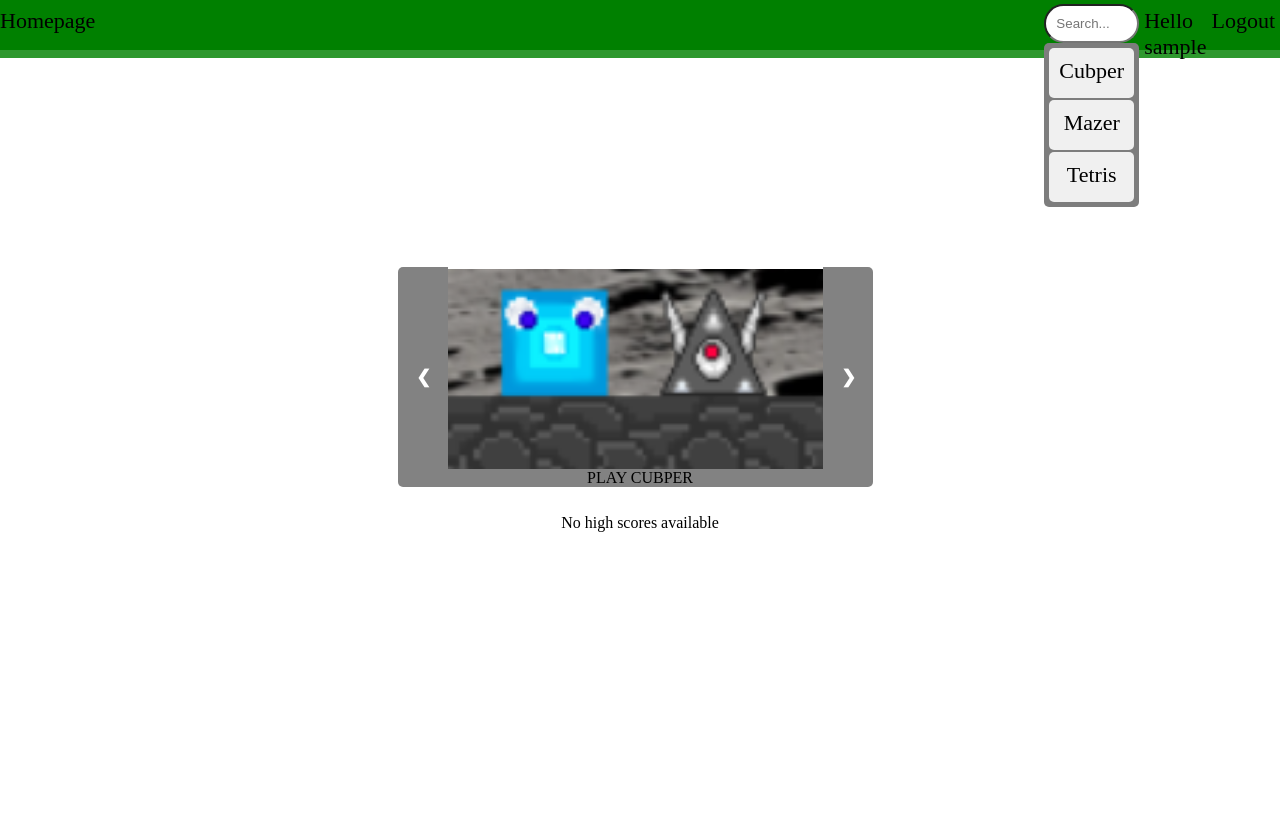
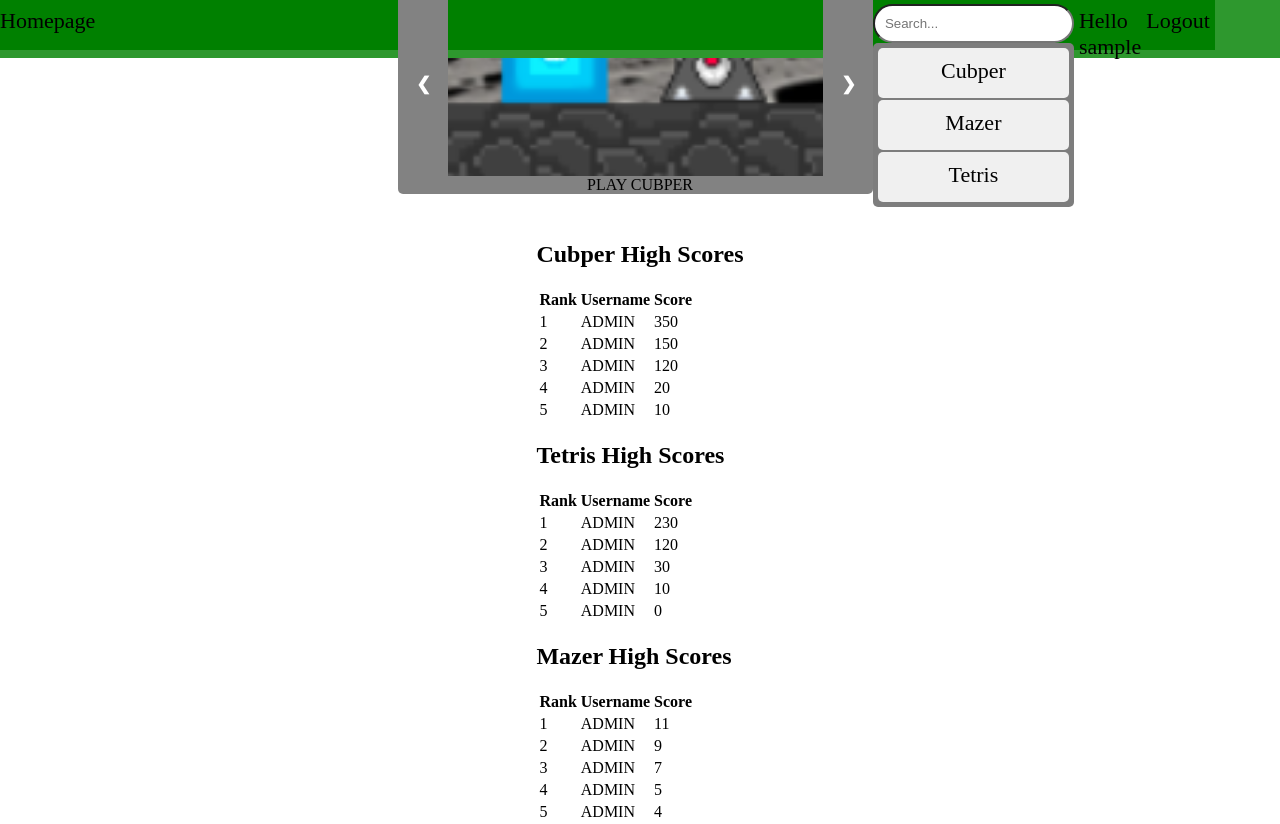
Before and after one commit to ShadowMan60/GameWebsite, a PHP site: page / in a window 1280 px wide. Before the commit the page ends 532 px from the top, so only its background shows below. Run offline with PHP 8.4, Linux system fonts and the light colour scheme; the visitor is signed in with stand-in values (Sample User, id 1); data comes from the database, SQL or seed files in the repository; data that the repository does not hold is empty.

Commit message:
scoreboard ± SQL
scoreboard per game en sql daarvoor

```diff
--- a/PHP/index.php
+++ b/PHP/index.php
@@ -6,37 +6,71 @@
 }
 $username = $_SESSION['username'];
 
-
 include_once("database.php");
-
 
 $db = new Database("localhost", "gameweb", "root", "root");
 
-// Check if the connection was successful
 if (!$db->getConnection()) {
     die("Connection failed: " . $db->getConnection()->getMessage());
 }
 
-$query = "SELECT username, score FROM highscores ORDER BY score DESC LIMIT 5";
+$query_cubper = "SELECT username, score FROM cubper_scores ORDER BY score DESC LIMIT 5";
+$query_tetris = "SELECT username, score FROM tetris_scores ORDER BY score DESC LIMIT 5";
+$query_mazer = "SELECT username, score FROM mazer_scores ORDER BY score DESC LIMIT 5";
 
 try {
-    // Execute the query
-    $result = $db->getConnection()->query($query);
 
+    $result_cubper = $db->getConnection()->query($query_cubper);
+    $result_tetris = $db->getConnection()->query($query_tetris);
+    $result_mazer = $db->getConnection()->query($query_mazer);
 
-    if ($result->rowCount() > 0) {
-        $highScores = array();
-
-
-        while ($row = $result->fetch(PDO::FETCH_ASSOC)) {
-            $highScores[] = $row;
+    if ($result_cubper->rowCount() > 0) {
+        $highScores_cubper = array();
+        while ($row = $result_cubper->fetch(PDO::FETCH_ASSOC)) {
+            $highScores_cubper[] = $row;
         }
     } else {
-        $highScores = array();
+        $highScores_cubper = array();
+    }
+
+    if ($result_tetris->rowCount() > 0) {
+        $highScores_tetris = array();
+        while ($row = $result_tetris->fetch(PDO::FETCH_ASSOC)) {
+            $highScores_tetris[] = $row;
+        }
+    } else {
+        $highScores_tetris = array();
+    }
+
+    if ($result_mazer->rowCount() > 0) {
+        $highScores_mazer = array();
+        while ($row = $result_mazer->fetch(PDO::FETCH_ASSOC)) {
+            $highScores_mazer[] = $row;
+        }
+    } else {
+        $highScores_mazer = array();
     }
 } catch (PDOException $e) {
     echo "Error executing query: " . $e->getMessage();
 }
+function displayHighScores($game, $highScores) {
+    echo "<h2>$game High Scores</h2>";
+    if (!empty($highScores)) {
+        echo "<table>";
+        echo "<tr><th>Rank</th><th>Username</th><th>Score</th></tr>";
+        foreach ($highScores as $rank => $score) {
+            echo "<tr>";
+            echo "<td>" . ($rank + 1) . "</td>";
+            echo "<td>" . $score['username'] . "</td>";
+            echo "<td>" . $score['score'] . "</td>";
+            echo "</tr>";
+        }
+        echo "</table>";
+    } else {
+        echo "No high scores available";
+    }
+}
+
 ?>
 <!DOCTYPE html>
 <html lang="en">
@@ -48,21 +82,19 @@
 </head>
 <body>
 <nav class="navigation">
-        <li class="home"><a href="index.php">Homepage</a></li>
-        <li></li>
-
-        <li class="search"><div class="container">
+    <li class="home"><a href="index.php">Homepage</a></li>
+    <li class="search">
+        <div class="container">
             <input type="text" id="searchInput" placeholder="Search...">
             <ul id="resultsList">
                 <li><a href="../cubper/cubper.php">Cubper</a></li>
                 <li><a href="../mazer/mazer.php">Mazer</a></li>
                 <li><a href="../tetris/tetris.php">Tetris</a></li>
             </ul>
-        </div></li>
-
-        <li>Hello <?php echo $username; ?></li>
-
-        <li><a href="logout.php">Logout</a></li>
+        </div>
+    </li>
+    <li>Hello <?php echo $username; ?></li>
+    <li><a href="logout.php">Logout</a></li>
 </nav>
 
 <div class="SlideShow">
@@ -85,23 +117,13 @@
     <a class="next" onclick="plusSlides(1)">❯</a>
 </div>
 
-<?php
-
-if (!empty($highScores)) {
-    echo "<table>";
-    echo "<tr><th>Rank</th><th>Username</th><th>Score</th></tr>";
-    foreach ($highScores as $rank => $score) {
-        echo "<tr>";
-        echo "<td>" . ($rank + 1) . "</td>";
-        echo "<td>" . $score['username'] . "</td>";
-        echo "<td>" . $score['score'] . "</td>";
-        echo "</tr>";
-    }
-    echo "</table>";
-} else {
-    echo "No high scores available";
-}
-?>
+<div class="scores-container">
+    <?php
+    displayHighScores("Cubper", $highScores_cubper);
+    displayHighScores("Tetris", $highScores_tetris);
+    displayHighScores("Mazer", $highScores_mazer);
+    ?>
+</div>
 
 <script src="script.js"></script>
 </body>
--- a/cubper/cubper.php
+++ b/cubper/cubper.php
@@ -1,6 +1,4 @@
 <?php
-error_reporting(E_ALL);
-ini_set("display_errors", 1);
 
 session_start();
 require_once '../PHP/Database.php';
@@ -18,7 +16,7 @@
 
 function insertScore($conn, $username, $score) {
     try {
-        $stmt = $conn->prepare("INSERT INTO highscores (username, score) VALUES (:username, :score)");
+        $stmt = $conn->prepare("INSERT INTO cubper_scores (username, score) VALUES (:username, :score)");
         $stmt->bindParam(':username', $username);
         $stmt->bindParam(':score', $score);
         $stmt->execute();
--- a/mazer/mazer.php
+++ b/mazer/mazer.php
@@ -15,7 +15,7 @@
 
 function insertScore($conn, $username, $score) {
     try {
-        $stmt = $conn->prepare("INSERT INTO highscores (username, score) VALUES (:username, :score)");
+        $stmt = $conn->prepare("INSERT INTO mazer_scores (username, score) VALUES (:username, :score)");
         $stmt->bindParam(':username', $username);
         $stmt->bindParam(':score', $score);
         $stmt->execute();
--- a/tetris/tetris.js
+++ b/tetris/tetris.js
@@ -27,7 +27,7 @@
     array: null,
     score: 0
 };
-const scoreInsertionURL = "";
+
 
 function game() {
     // Reset gameOver state
```
Also changed, not shown: PHP/gameweb.sql (+112 -6 lines), tetris/Tetris.php (+4 -10 lines).
